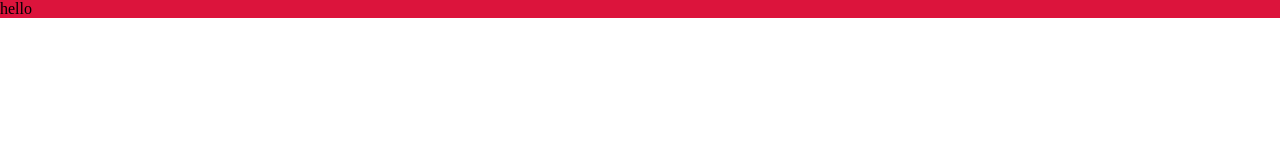
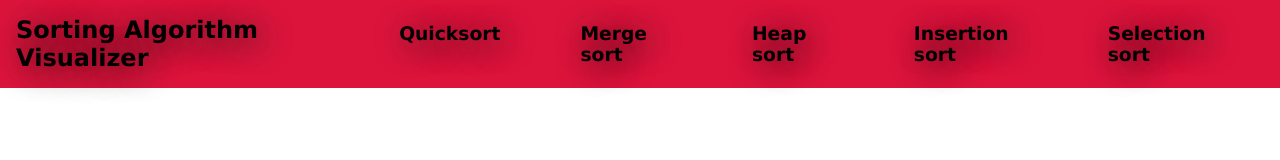
Before and after one commit to Drewpayton/Sorting-Visualizer, a website: page public/index.html in a window 1280 px wide. Drawn offline with Linux system fonts and the light colour scheme.

Commit message:
Adding a navbar(unfinished)

```diff
--- a/public/index.html
+++ b/public/index.html
@@ -5,10 +5,20 @@
     <meta http-equiv="X-UA-Compatible" content="IE=edge">
     <meta name="viewport" content="width=device-width, initial-scale=1.0">
     <title>Sorting Algorithm Visualizer</title>
+    <link rel="icon" type="image/x-icon" href="/assets/iconmonstr-sort-26-240.png">
     <link rel="stylesheet" href="style.css">
 </head>
 <body>
-    <nav>hello</nav>
+    <nav>
+        <h1>Sorting Algorithm Visualizer</h1>
+        <div class="nav-container">
+            <h3>Quicksort</h3>
+            <h3>Merge sort</h3>
+            <h3>Heap sort</h3>
+            <h3>Insertion sort</h3>
+            <h3>Selection sort</h3>
+        </div>
+    </nav>
 
 
 </body>
--- a/public/style.css
+++ b/public/style.css
@@ -1,7 +1,23 @@
 *{
     margin: 0;
+    border-style: border-box;
+    font-family: 'Lucida Sans', 'Lucida Sans Regular', 'Lucida Grande', 'Lucida Sans Unicode', Geneva, Verdana, sans-serif;
 }
 
 nav{
+    display: flex;
+    justify-content: space-evenly;
     background-color: crimson;
+    padding: 1rem;
+    align-items: center;
+    text-shadow: 5px 5px 30px rgb(27, 27, 27);
 }
+
+nav .nav-container {
+    display: flex;
+
+}
+
+nav .nav-container h3{
+    margin: 0 2.5rem 0 2.5rem;
+}
```
Also changed, not shown: public/assets/iconmonstr-sort-26-240.png (added), 1 other file.
